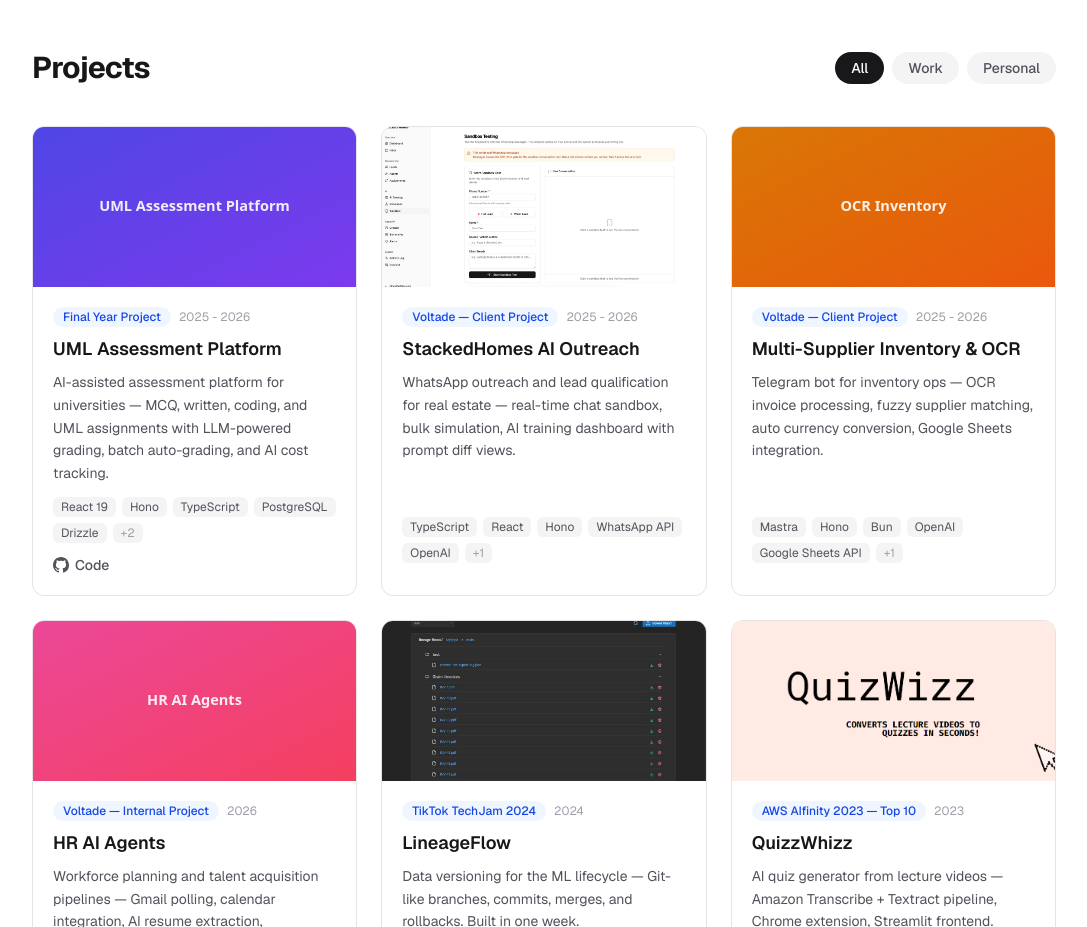
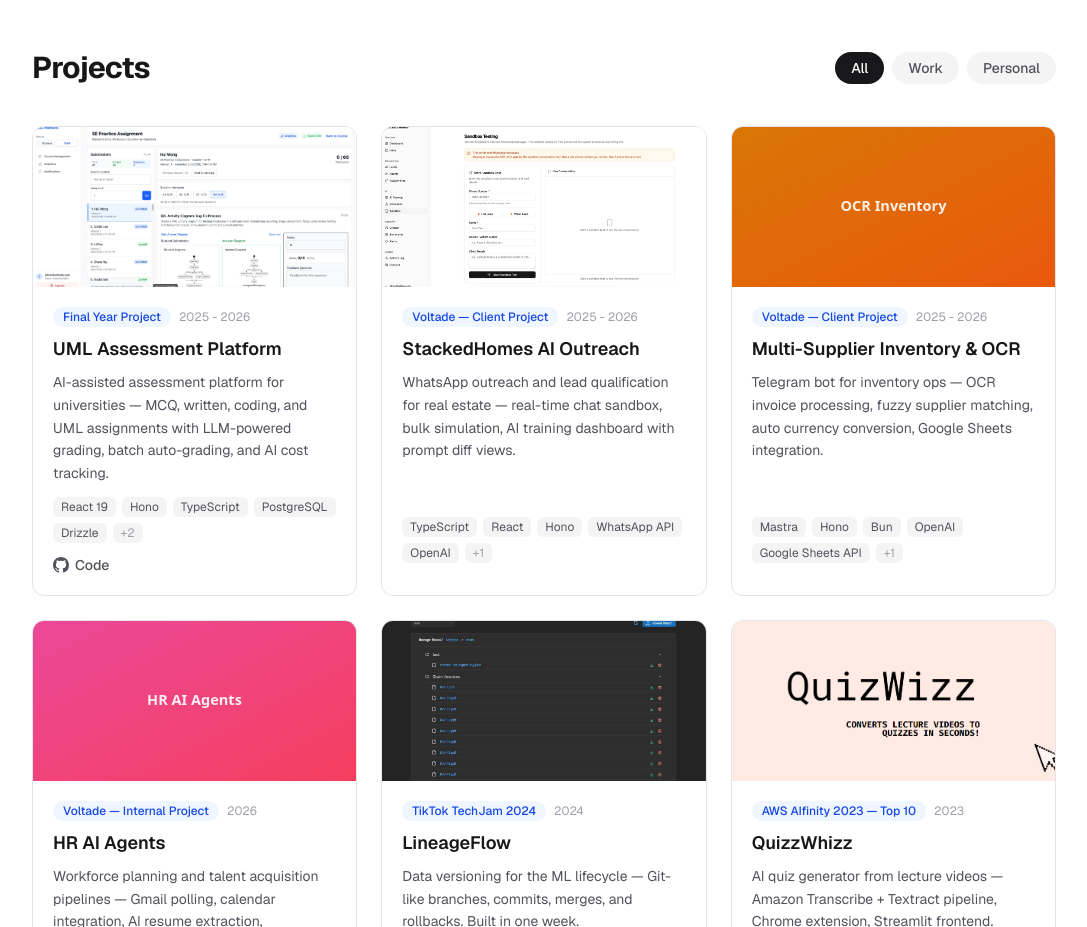
Before and after one commit to WangYuTengg/Portfolio, a Next.js app: page / in a window 1280 px wide. Shown: the part 2640-3567 px from the top of the page, without its empty margins (96-1183 px from the left). Built offline with nearby package versions, Linux system fonts and the light colour scheme.

Commit message:
feat: replace FYP placeholder with real screenshot
Co-Authored-By: Claude Opus 4.6 (1M context) <noreply@anthropic.com>

```diff
--- a/src/data/portfolio.ts
+++ b/src/data/portfolio.ts
@@ -88,7 +88,7 @@ export const projects: Project[] = [
     tags: ["React 19", "Hono", "TypeScript", "PostgreSQL", "Drizzle", "Vercel AI SDK", "Docker"],
     github: "https://github.com/WangYuTengg/fyp",
     details: "Final Year Project building a full assessment platform supporting multiple question types (MCQ, written, coding, UML diagrams) with AI-assisted grading. Features auto-save/auto-submit with focus monitoring, deterministic question shuffling, rubric editor, accept/reject/override grading workflow, batch auto-grading with queue monitoring, and AI cost tracking per assignment.",
-    image: "/projects/fyp.svg",
+    image: "/projects/fyp.jpg",
     category: "personal",
     context: "Final Year Project",
     period: "2025 - 2026",
```
Also changed, not shown: public/projects/fyp.jpg (added), public/projects/fyp.svg (deleted).
